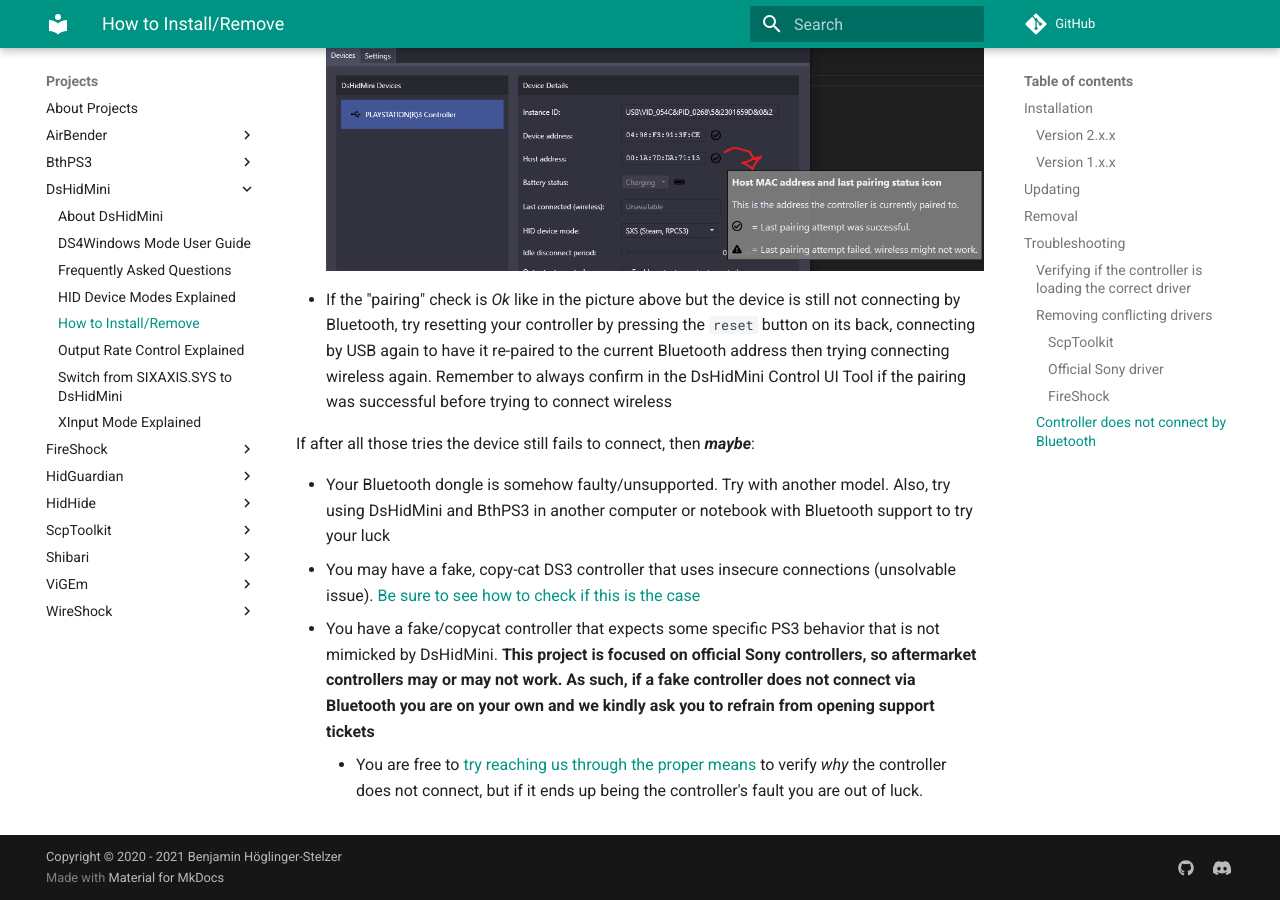
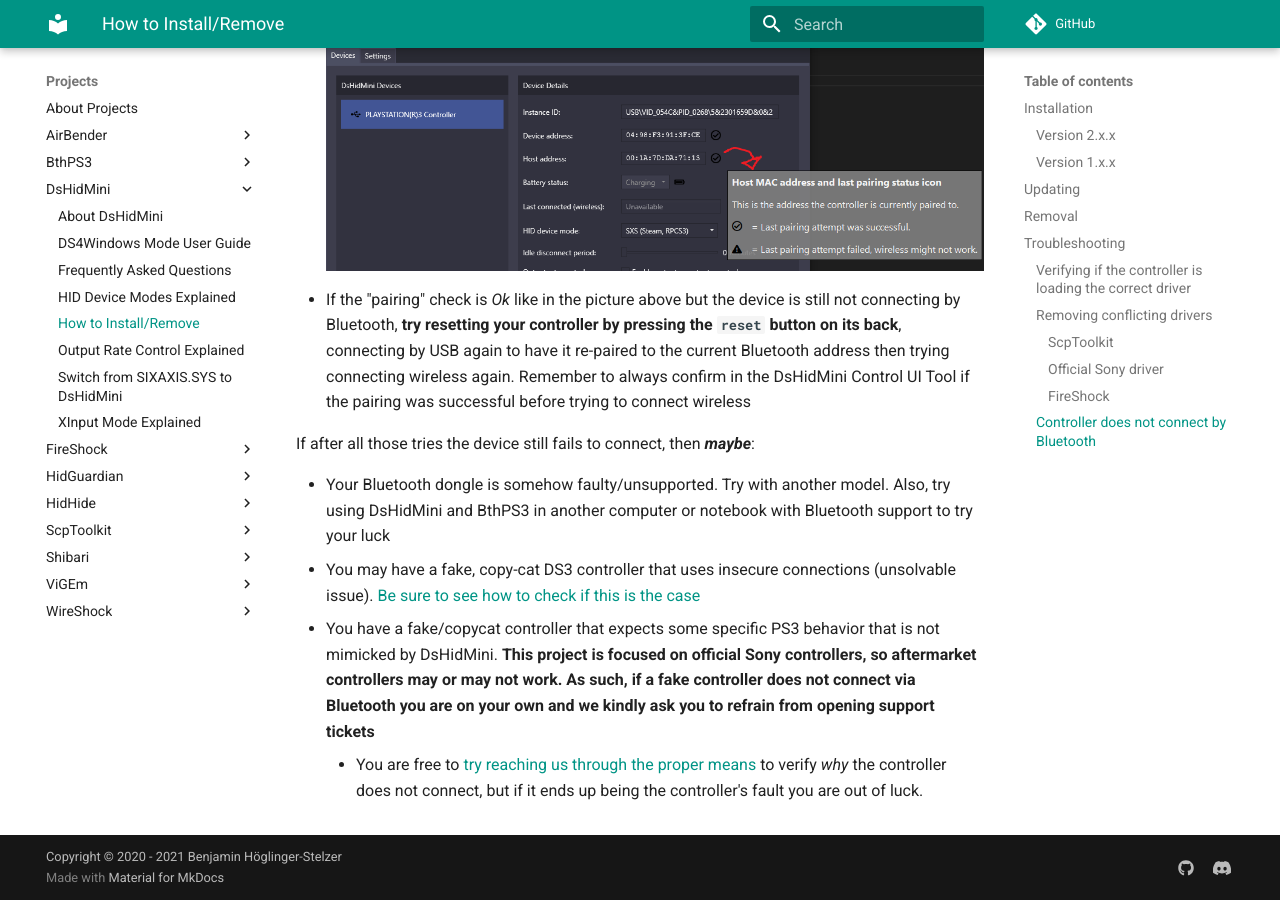
Before and after one commit to nefarius/ViGEm.github.io, an MkDocs documentation site: the page built from docs/projects/DsHidMini/How-to-Install.md, in a window 1280 px wide and 900 px high, scrolled down 8357 px. Built offline with MkDocs 1.6.1 and Material for MkDocs 9.7.7, drawn with Linux system fonts in a browser that asks for light colours; comment, search, counter and statistics services are not loaded.

Commit message:
Highlighted hint

```diff
--- a/docs/projects/DsHidMini/How-to-Install.md
+++ b/docs/projects/DsHidMini/How-to-Install.md
@@ -125,7 +125,7 @@
 - Open the DsHidMini Control Utility (`DSHMC.exe` file that comes along the driver archive)
 - Check if your device is correctly paired to the current Bluetooth host address. If it's not, try reconnecting your controller by USB sometimes until the pairing completes successfully
 ![DSHMC_PairingCheck](images/DSHMC_PairingCheck.png){: .glightbox }
-- If the "pairing" check is _Ok_ like in the picture above but the device is still not connecting by Bluetooth, try resetting your controller by pressing the `reset` button on its back, connecting by USB again to have it re-paired to the current Bluetooth address then trying connecting wireless again. Remember to always confirm in the DsHidMini Control UI Tool if the pairing was successful before trying to connect wireless
+- If the "pairing" check is _Ok_ like in the picture above but the device is still not connecting by Bluetooth, **try resetting your controller by pressing the `reset` button on its back**, connecting by USB again to have it re-paired to the current Bluetooth address then trying connecting wireless again. Remember to always confirm in the DsHidMini Control UI Tool if the pairing was successful before trying to connect wireless
 
 If after all those tries the device still fails to connect, then ___maybe___:
 
```
